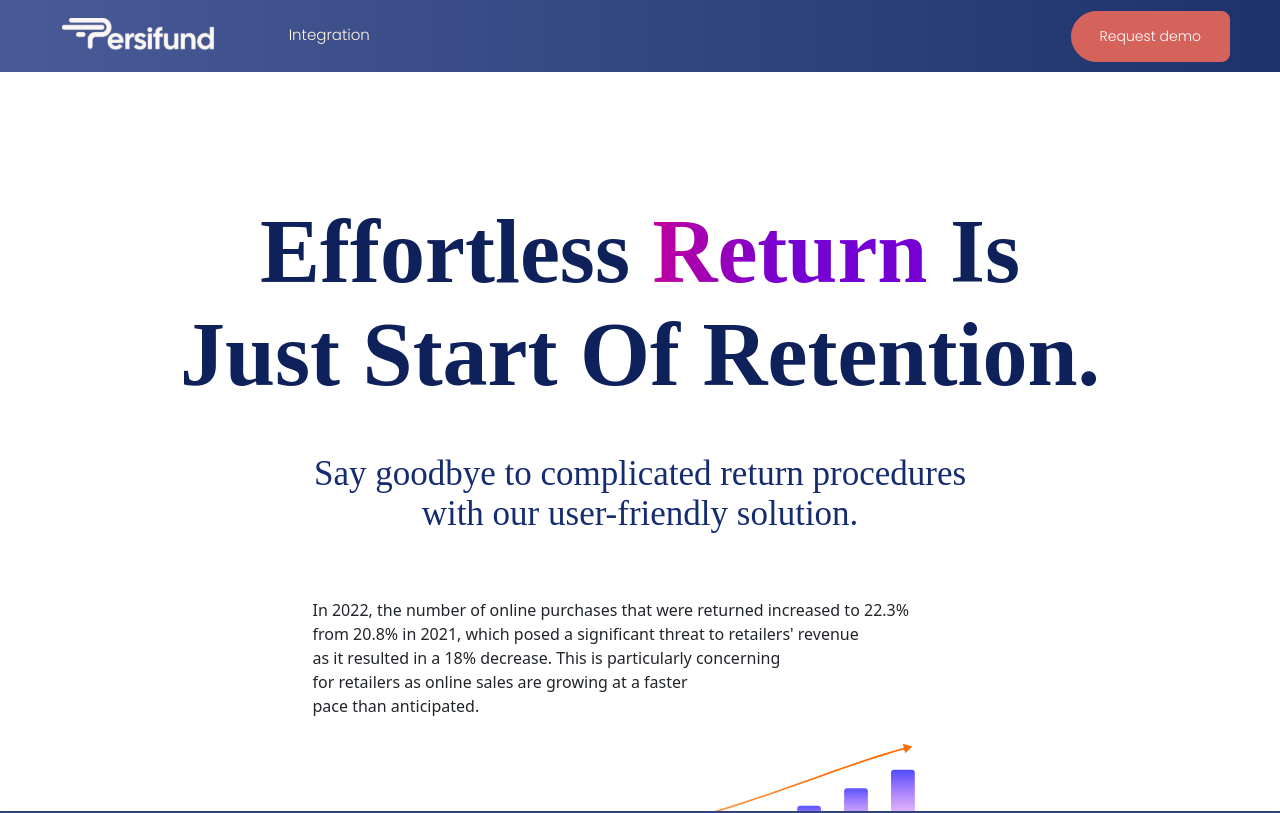
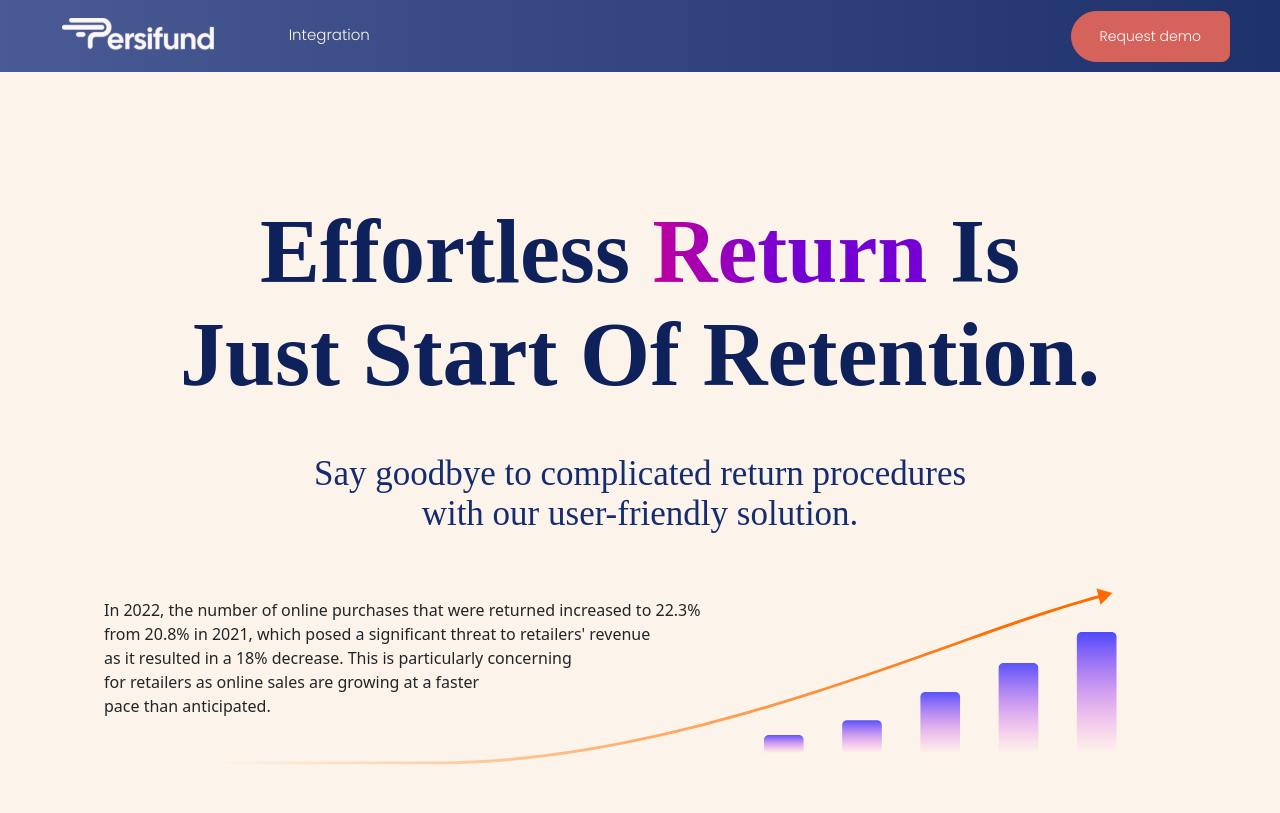
Before and after one commit to bmmoradkhani/new-about-us-main, a Next.js app: page /plan in a window 1280 px wide. Shown: the top 813 px of the page. Built offline with nearby package versions, Linux system fonts and the light colour scheme.

Commit message:
complete project

```diff
--- a/components/PlanPage/PlanPage.module.scss
+++ b/components/PlanPage/PlanPage.module.scss
@@ -272,6 +272,7 @@
 
 .paddingTop {
   padding-top: 200px;
+  background-color: #fcf4eb;
 }
 
 .titleH1 {
@@ -314,8 +315,8 @@
 }
 
 .rankText {
-  width: 679px;
-  height: 174px;
+  width: 1048px;
+  height: 182px;
 }
 
 .persifund1 {
@@ -441,8 +442,10 @@
 }
 
 .vectorImg {
-  width: 92%;
-  height: 125px;
+  // width: 92%;
+  // height: 125px;
+  width: 1048px;
+  height: 177px;
 }
 
 .barChart {
--- a/components/PlanPage/index.tsx
+++ b/components/PlanPage/index.tsx
@@ -36,6 +36,7 @@ import vectorCenter1 from "../../public/assets/images/plan/Business/Vector cente
 import vectorCenter2 from "../../public/assets/images/plan/Business/Vector center 2.png";
 import vectorCenter3 from "../../public/assets/images/plan/Business/Vector center 3.png";
 import Share from "../Share/Share";
+
 
 export interface Istate {
   startNum: Number;
@@ -94,6 +95,7 @@ export default function Plan() {
           user-friendly solution.
         </p>
       </div>
+
       {/* {activeJourney === 2 && (
         <>
           <div className={` ${styles.shopifyAppStoreBox} `}>
@@ -108,18 +110,23 @@ export default function Plan() {
           </div>
         </>
       )} */}
-      <div className={` ${styles.rankText} mx-auto `}>
-        <p>
-          In 2022, the number of online purchases that were returned increased
-          to 22.3% <br /> from 20.8% in 2021, which posed a significant threat
-          to retailers' revenue <br /> as it resulted in a 18% decrease. This is
-          particularly concerning <br /> for retailers as online sales are
-          growing at a faster <br /> pace than anticipated.
-        </p>
+      <div className={` ${styles.rankText} mx-auto p-0`}>
+        <div className="row p-0" style={{}}>
+          <p className="col p-0 m-0">
+            In 2022, the number of online purchases that were returned increased
+            to 22.3% <br /> from 20.8% in 2021, which posed a significant threat
+            to retailers' revenue <br /> as it resulted in a 18% decrease. This
+            is particularly concerning <br /> for retailers as online sales are
+            growing at a faster <br /> pace than anticipated.
+          </p>
+        </div>
 
-        <div className="">
+        <div
+          className="row p-0"
+          style={{ position: "relative", bottom: "130px", right: "25px" }}
+        >
           <Image
-            className={` ${styles.vectorImg} `}
+            className={` ${styles.vectorImg} col p-0`}
             src={diagram}
             alt="diagram"
           />
--- a/components/Share/Share.module.scss
+++ b/components/Share/Share.module.scss
@@ -137,7 +137,8 @@
 @media screen and (max-width: 991.98px) {
   .numberBox {
     display: block !important;
-    height: 776.685px !important;
+    height: auto !important;
+    // height: 776.685px !important;
   }
 
   .numberBox_Title {
--- a/components/Share/Share.tsx
+++ b/components/Share/Share.tsx
@@ -16,7 +16,7 @@ export interface UsersListProps {
 
 const CounterNew = (props: any) => {
   const {
-    data: { startNum, endNum, duration, delay, decimals, suffix },
+    data: { startNum, endNum, duration, decimals, suffix },
   } = props;
   const countUpRef = useRef(null);
 
@@ -24,7 +24,6 @@ const CounterNew = (props: any) => {
     ref: countUpRef,
     start: startNum,
     end: endNum,
-    delay,
     duration,
     decimals,
     suffix,
```
